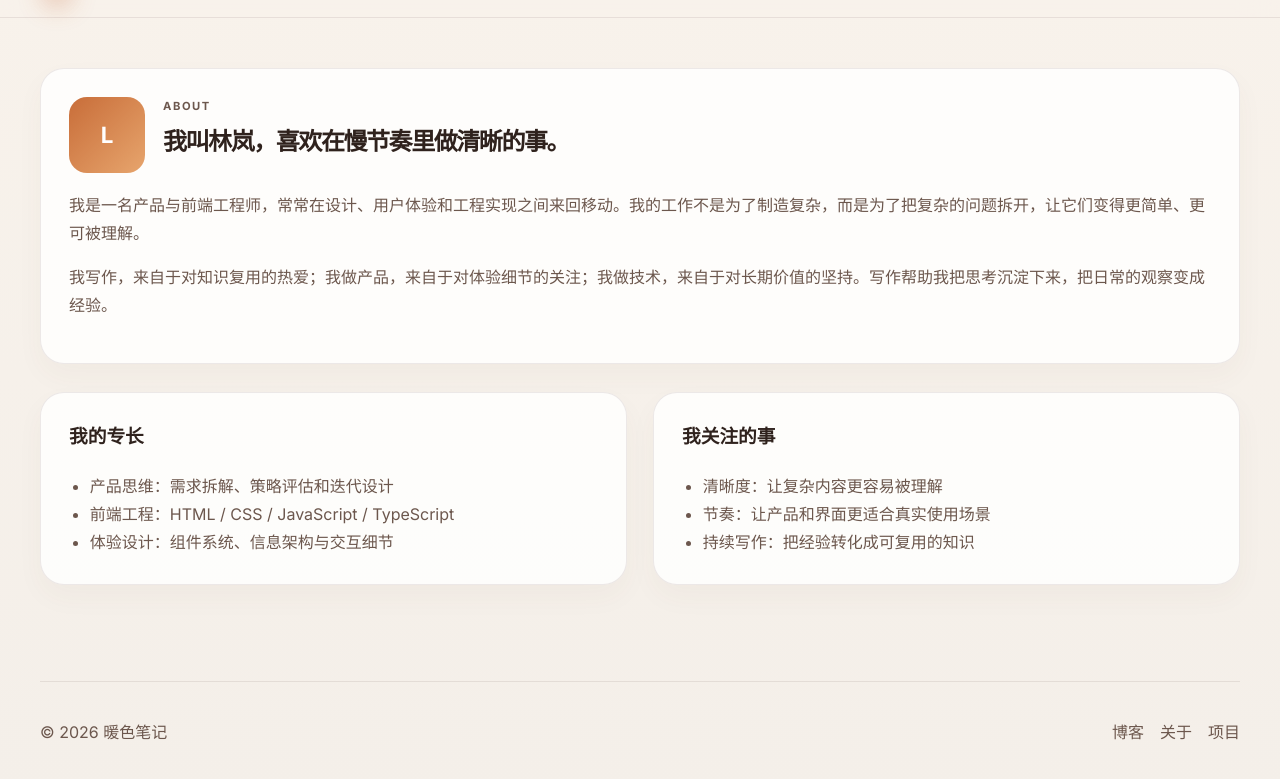
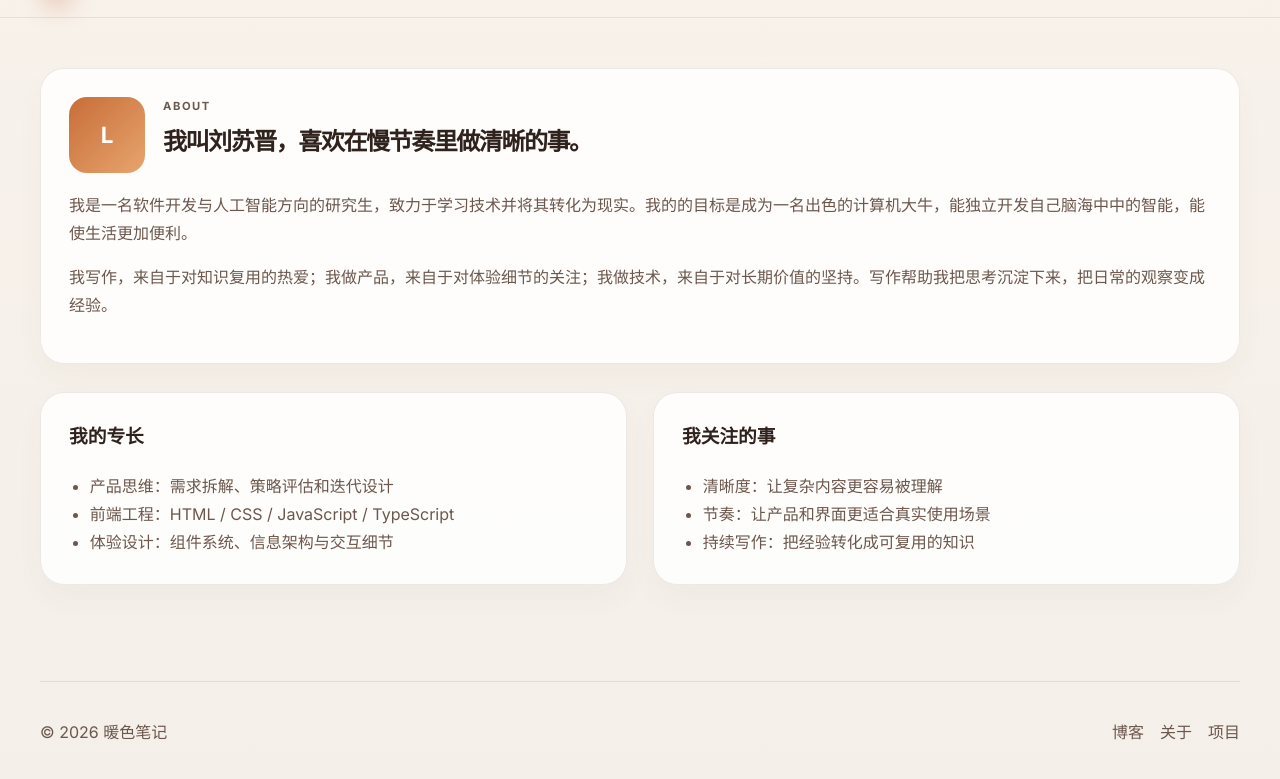
Before and after one commit to sjdhhuy-dot/copilot-web-demo, a plain HTML site: page about.html in a window 1280 px wide. Shown: the part 57-836 px from the top of the page. Drawn offline with Linux system fonts and the light colour scheme.

Commit message:
Update personal introduction in about.html

```diff
--- a/about.html
+++ b/about.html
@@ -38,12 +38,12 @@
             <div class="avatar large">L</div>
             <div>
               <p class="eyebrow">About</p>
-              <h1>我叫林岚，喜欢在慢节奏里做清晰的事。</h1>
+              <h1>我叫刘苏晋，喜欢在慢节奏里做清晰的事。</h1>
             </div>
           </div>
 
           <p>
-            我是一名产品与前端工程师，常常在设计、用户体验和工程实现之间来回移动。我的工作不是为了制造复杂，而是为了把复杂的问题拆开，让它们变得更简单、更可被理解。
+            我是一名软件开发与人工智能方向的研究生，致力于学习技术并将其转化为现实。我的的目标是成为一名出色的计算机大牛，能独立开发自己脑海中中的智能，能使生活更加便利。
           </p>
           <p>
             我写作，来自于对知识复用的热爱；我做产品，来自于对体验细节的关注；我做技术，来自于对长期价值的坚持。写作帮助我把思考沉淀下来，把日常的观察变成经验。
```
